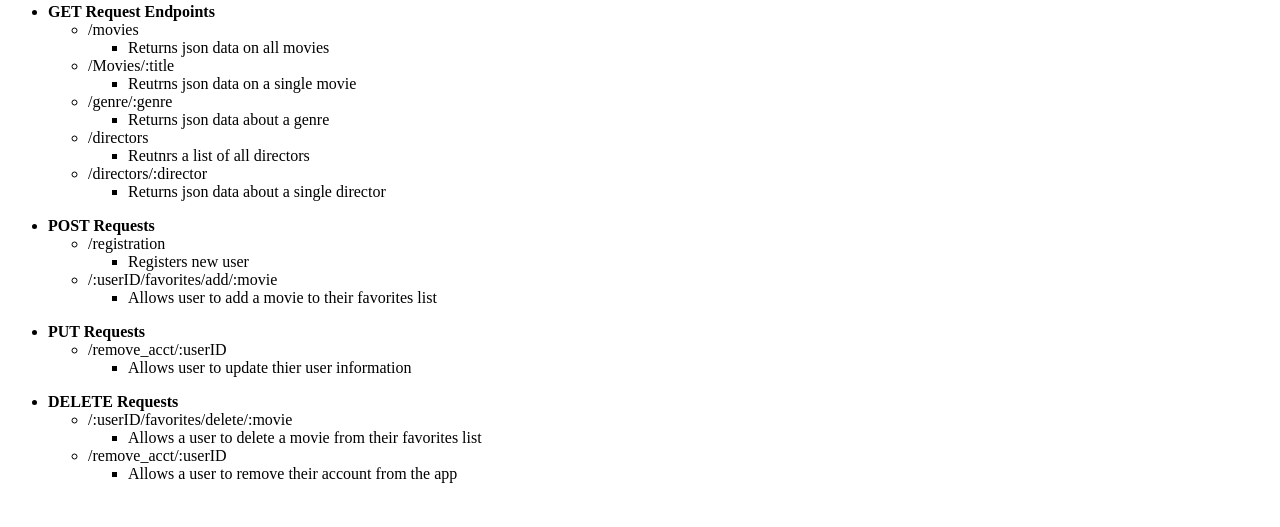
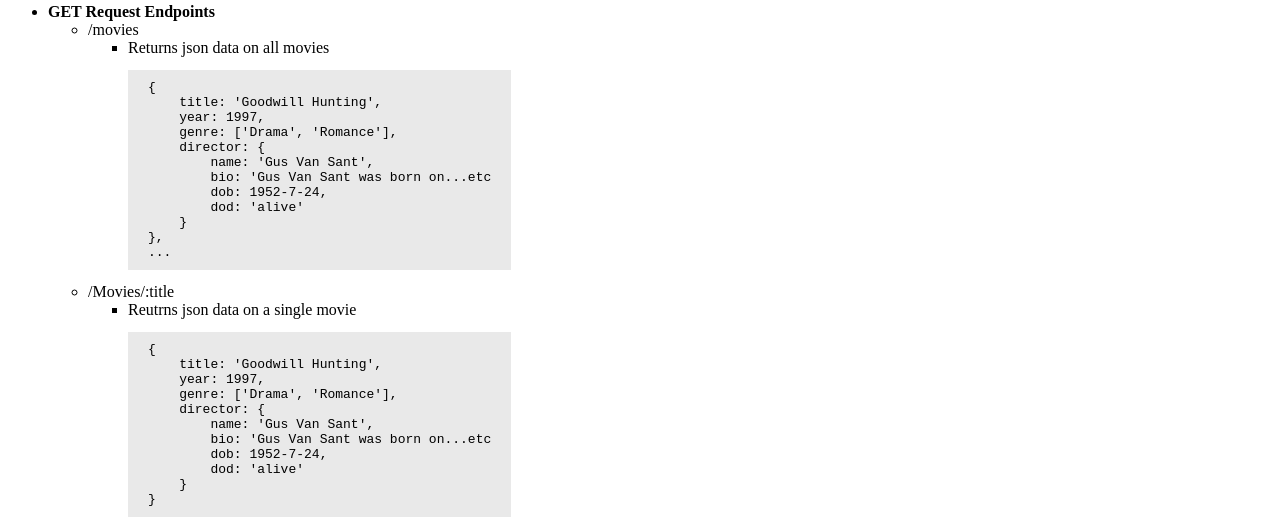
Before and after one commit to njneubauer/movies-api-app, a website: page public/documentation.html in a window 1280 px wide. Shown: the part 260-787 px from the top of the page. Drawn offline with Linux system fonts and the light colour scheme.

Commit message:
in process of updating documentation.html.

```diff
--- /dev/null
+++ b/public/css/style.css
@@ -0,0 +1,6 @@
+pre {
+    display: inline-grid;
+    padding: 10px 20px;
+    background-color: rgb(233, 233, 233);
+
+}
--- a/public/documentation.html
+++ b/public/documentation.html
@@ -4,6 +4,7 @@
     <meta charset="UTF-8">
     <meta http-equiv="X-UA-Compatible" content="IE=edge">
     <meta name="viewport" content="width=device-width, initial-scale=1.0">
+    <link rel="stylesheet" href="css/style.css">
     <title>Movies_api</title>
 </head>
 <body>
@@ -24,10 +25,35 @@
                     <li>/movies</li>
                         <ul>
                             <li>Returns json data on all movies</li>
+                            <pre id="code-block">
+{
+    title: 'Goodwill Hunting',
+    year: 1997,
+    genre: ['Drama', 'Romance'],
+    director: {
+        name: 'Gus Van Sant',
+        bio: 'Gus Van Sant was born on...etc
+        dob: 1952-7-24,
+        dod: 'alive'
+    }
+},
+...                           </pre>
                         </ul>
                     <li>/Movies/:title</li>
                         <ul>
                             <li>Reutrns json data on a single movie</li>
+                            <pre id="code-block">
+{
+    title: 'Goodwill Hunting',
+    year: 1997,
+    genre: ['Drama', 'Romance'],
+    director: {
+        name: 'Gus Van Sant',
+        bio: 'Gus Van Sant was born on...etc
+        dob: 1952-7-24,
+        dod: 'alive'
+    }
+}                         </pre>
                         </ul>
                     <li>/genre/:genre</li>
                         <ul>
```
